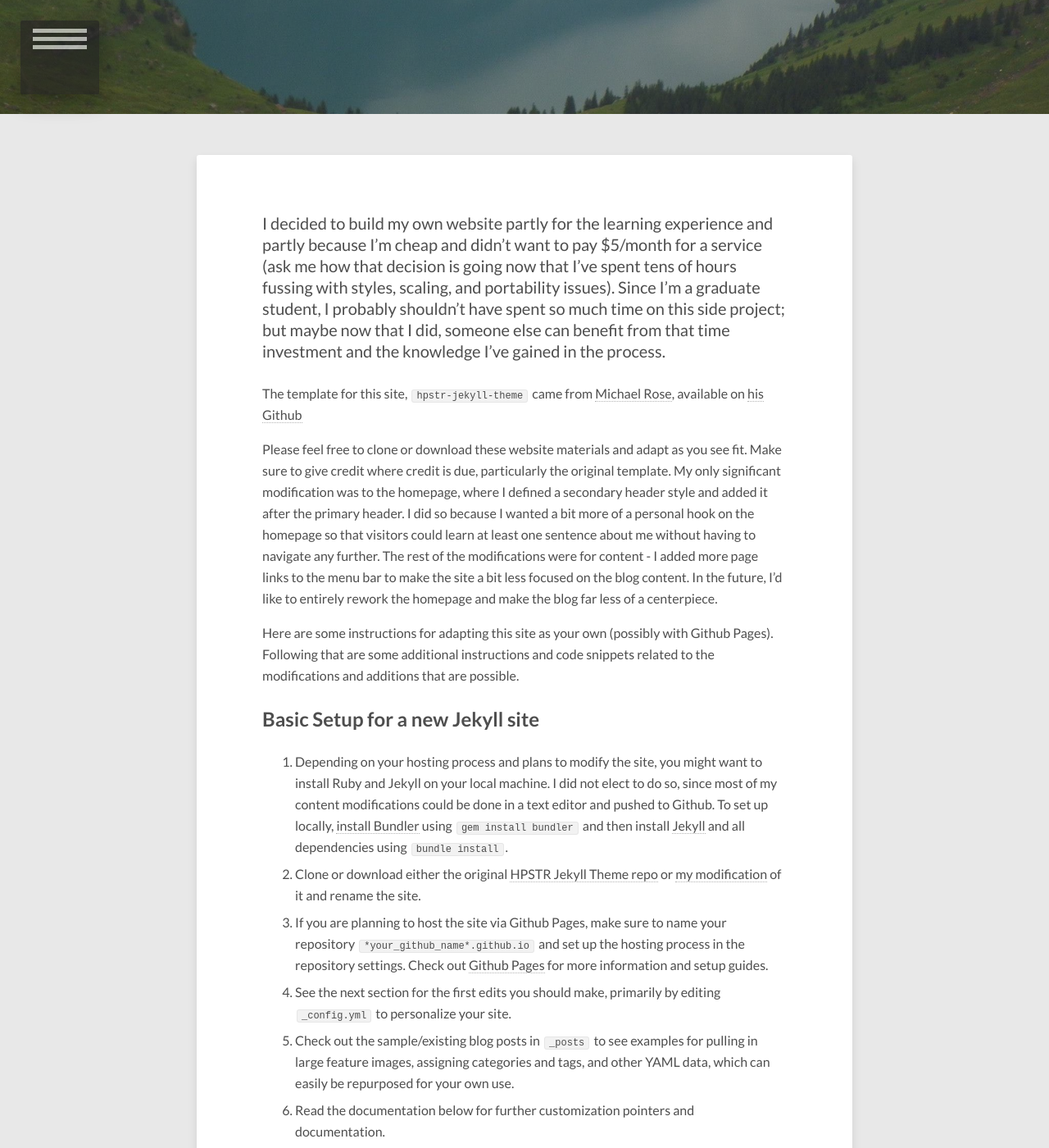
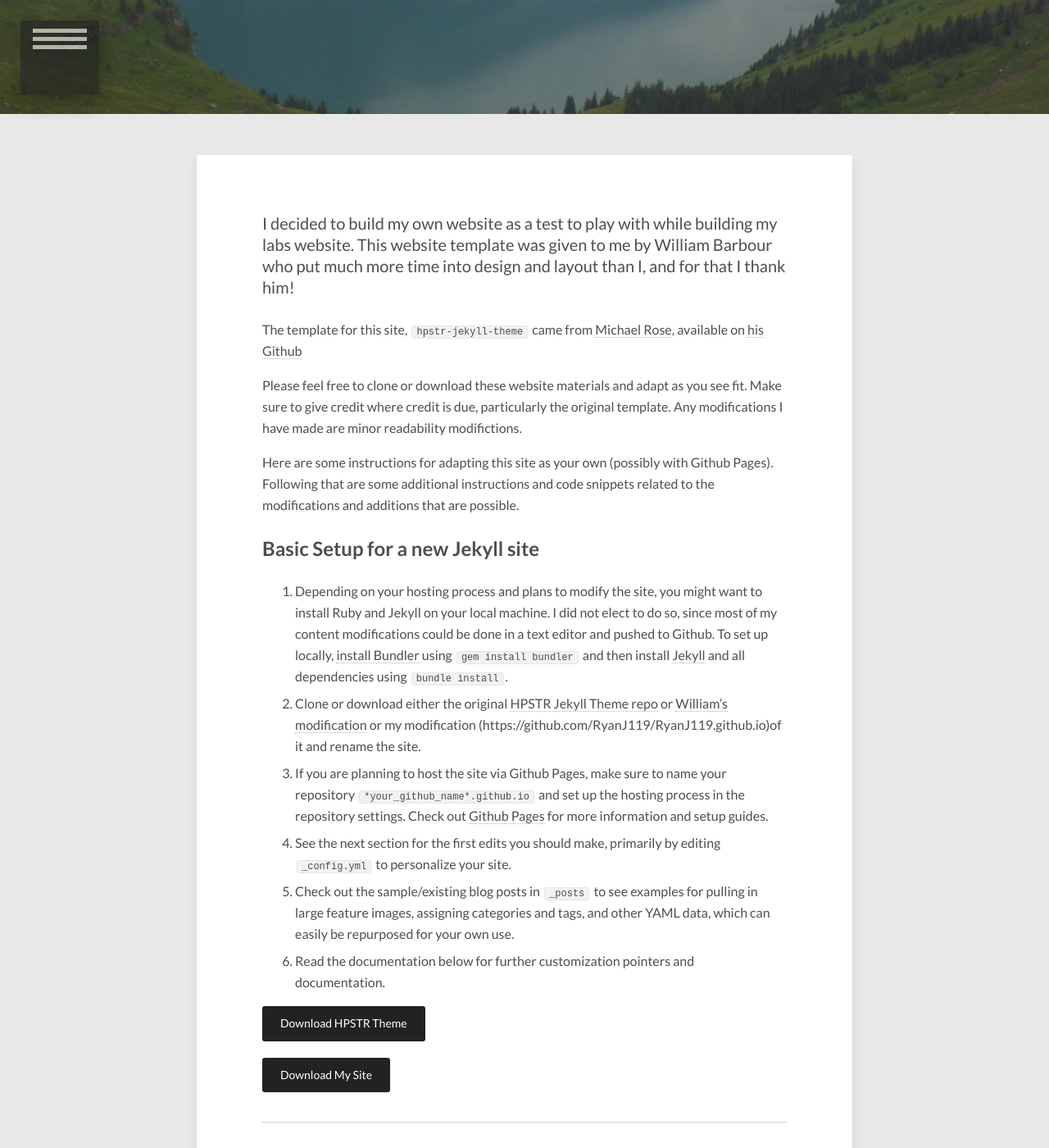
Before and after one commit to RyanJ119/RyanJ119.github.io, a Jekyll site: the page built from why-build/index.md, in a window 1280 px wide and 1400 px high, scrolled down 311 px. Shown: the whole window at 82% size. Built offline with Jekyll 4.4.1, drawn with Linux system fonts in a browser that asks for light colours; nearby versions of some CDN libraries.

Commit message:
Update index.md

```diff
--- a/why-build/index.md
+++ b/why-build/index.md
@@ -8,18 +8,18 @@
 modified: 2018-02-02T15:14:43-04:00
 ---
 
-I decided to build my own website partly for the learning experience and partly because I'm cheap and didn't want to pay $5/month for a service (ask me how that decision is going now that I've spent tens of hours fussing with styles, scaling, and portability issues). Since I'm a graduate student, I probably shouldn't have spent so much time on this side project; but maybe now that I did, someone else can benefit from that time investment and the knowledge I've gained in the process.
+I decided to build my own website as a test to play with while building my labs website. This website template was given to me by William Barbour who put much more time into design and layout than I, and for that I thank him!
 
 The template for this site, `hpstr-jekyll-theme` came from [Michael Rose](https://mademistakes.com), available on [his Github](https://github.com/mmistakes/hpstr-jekyll-theme)
 
-Please feel free to clone or download these website materials and adapt as you see fit. Make sure to give credit where credit is due, particularly the original template. My only significant modification was to the homepage, where I defined a secondary header style and added it after the primary header. I did so because I wanted a bit more of a personal hook on the homepage so that visitors could learn at least one sentence about me without having to navigate any further. The rest of the modifications were for content - I added more page links to the menu bar to make the site a bit less focused on the blog content. In the future, I'd like to entirely rework the homepage and make the blog far less of a centerpiece.
+Please feel free to clone or download these website materials and adapt as you see fit. Make sure to give credit where credit is due, particularly the original template. Any modifications I have made are minor readability modifictions.
 
 Here are some instructions for adapting this site as your own (possibly with Github Pages). Following that are some additional instructions and code snippets related to the modifications and additions that are possible.
 
 ## Basic Setup for a new Jekyll site
 
 1. Depending on your hosting process and plans to modify the site, you might want to install Ruby and Jekyll on your local machine. I did not elect to do so, since most of my content modifications could be done in a text editor and pushed to Github. To set up locally, [install Bundler](http://bundler.io) using `gem install bundler` and then install [Jekyll](http://jekyllrb.com) and all dependencies using `bundle install`.
-2. Clone or download either the original [HPSTR Jekyll Theme repo](https://github.com/mmistakes/hpstr-jekyll-theme/) or [my modification](https://github.com/barbourww/barbourww.github.io/) of it and rename the site.
+2. Clone or download either the original [HPSTR Jekyll Theme repo](https://github.com/mmistakes/hpstr-jekyll-theme/) or [William's modification](https://github.com/barbourww/barbourww.github.io/) or my modification (https://github.com/RyanJ119/RyanJ119.github.io)of it and rename the site.
 3. If you are planning to host the site via Github Pages, make sure to name your repository `*your_github_name*.github.io` and set up the hosting process in the repository settings. Check out [Github Pages](https://pages.github.com) for more information and setup guides.
 4. See the next section for the first edits you should make, primarily by editing `_config.yml` to personalize your site.
 5. Check out the sample/existing blog posts in `_posts` to see examples for pulling in large feature images, assigning categories and tags, and other YAML data, which can easily be repurposed for your own use.
```
